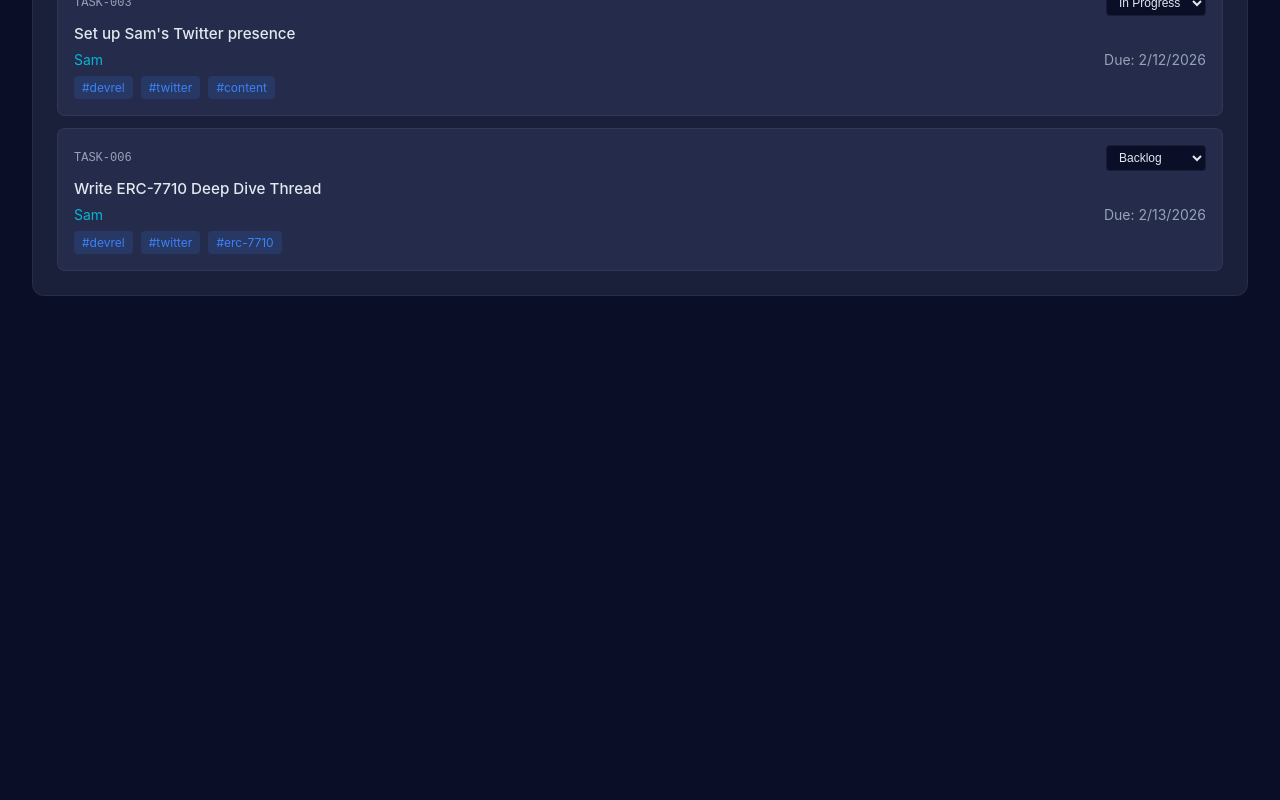
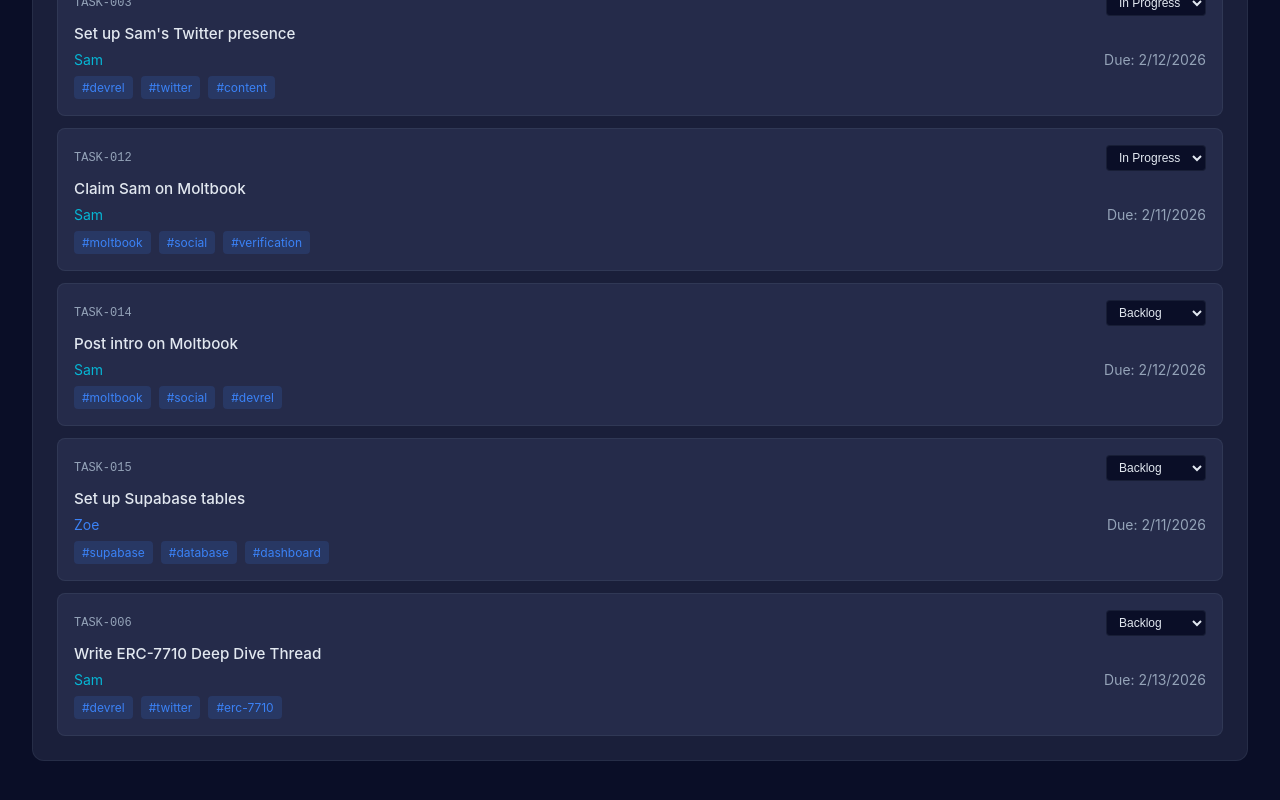
Before and after one commit to Samdevrel/francescos-dashboard, a React (Vite) app: page / in a window 1280 px wide. Shown: the part 1696-2496 px from the top of the page. Before the commit the page ends 2088 px from the top, so only its background shows below. Built offline with nearby package versions, Linux system fonts and the light colour scheme; no server answers.

Commit message:
Add night shift tasks: Moltbook, ERC research, Supabase

```diff
--- a/src/mockData.ts
+++ b/src/mockData.ts
@@ -57,6 +57,70 @@ export const mockTasks: Task[] = [
     ],
     created_at: '2026-02-10T19:00:00.000Z',
     updated_at: '2026-02-10T22:00:00.000Z'
+  },
+
+  // ===== NIGHT SHIFT TASKS (2026-02-11) =====
+  {
+    id: 'TASK-012',
+    title: 'Claim Sam on Moltbook',
+    description: 'Francesco needs to tweet verification to claim Sam\'s Moltbook account. Username: SamDevAdvocate, Code: blue-63WY',
+    assignee: 'sam',
+    status: 'in_progress',
+    priority: 'high',
+    deadline: '2026-02-11',
+    tags: ['moltbook', 'social', 'verification'],
+    subtasks: [
+      { id: 'sub-1', title: 'Register on Moltbook', completed: true },
+      { id: 'sub-2', title: 'Save API credentials', completed: true },
+      { id: 'sub-3', title: 'Francesco tweets verification', completed: false },
+      { id: 'sub-4', title: 'Start posting on Moltbook', completed: false }
+    ],
+    created_at: '2026-02-11T00:00:00.000Z',
+    updated_at: '2026-02-11T00:05:00.000Z'
+  },
+  {
+    id: 'TASK-013',
+    title: 'Night Research: ERC-7702/7710/4337',
+    description: 'Deep dive research on account abstraction standards, MetaMask delegation framework, and key people in the space.',
+    assignee: 'zoe',
+    status: 'done',
+    priority: 'high',
+    tags: ['research', 'ethereum', 'standards'],
+    subtasks: [
+      { id: 'sub-1', title: 'Study ERC-7702 (Set Code for EOAs)', completed: true },
+      { id: 'sub-2', title: 'Study ERC-4337 (Account Abstraction)', completed: true },
+      { id: 'sub-3', title: 'Research @Osobotai and @0xsmartgator', completed: true },
+      { id: 'sub-4', title: 'Review MetaMask delegation docs', completed: true },
+      { id: 'sub-5', title: 'Check Vitalik blog posts', completed: true },
+      { id: 'sub-6', title: 'Compile research report', completed: true }
+    ],
+    created_at: '2026-02-11T00:00:00.000Z',
+    updated_at: '2026-02-11T00:30:00.000Z',
+    completed_at: '2026-02-11T00:30:00.000Z'
+  },
+  {
+    id: 'TASK-014',
+    title: 'Post intro on Moltbook',
+    description: 'Once claimed, introduce Sam on Moltbook. Engage with relevant posts about ERC-7710, delegations, AI agents.',
+    assignee: 'sam',
+    status: 'backlog',
+    priority: 'high',
+    deadline: '2026-02-12',
+    tags: ['moltbook', 'social', 'devrel'],
+    created_at: '2026-02-11T00:00:00.000Z',
+    updated_at: '2026-02-11T00:00:00.000Z'
+  },
+  {
+    id: 'TASK-015',
+    title: 'Set up Supabase tables',
+    description: 'Run SQL schema in Supabase dashboard to create tasks, agent_statuses, and activity_logs tables for real-time sync.',
+    assignee: 'zoe',
+    status: 'backlog',
+    priority: 'high',
+    deadline: '2026-02-11',
+    tags: ['supabase', 'database', 'dashboard'],
+    created_at: '2026-02-10T23:45:00.000Z',
+    updated_at: '2026-02-10T23:45:00.000Z'
   },
 
   // ===== BACKLOG =====
```
